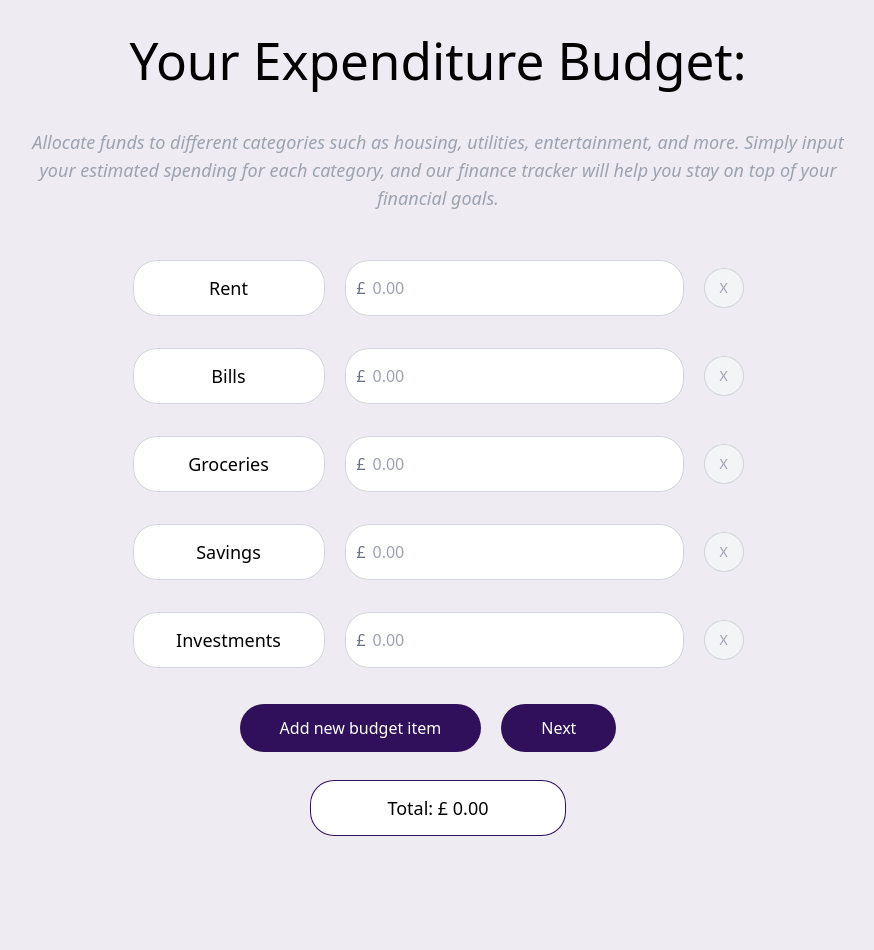
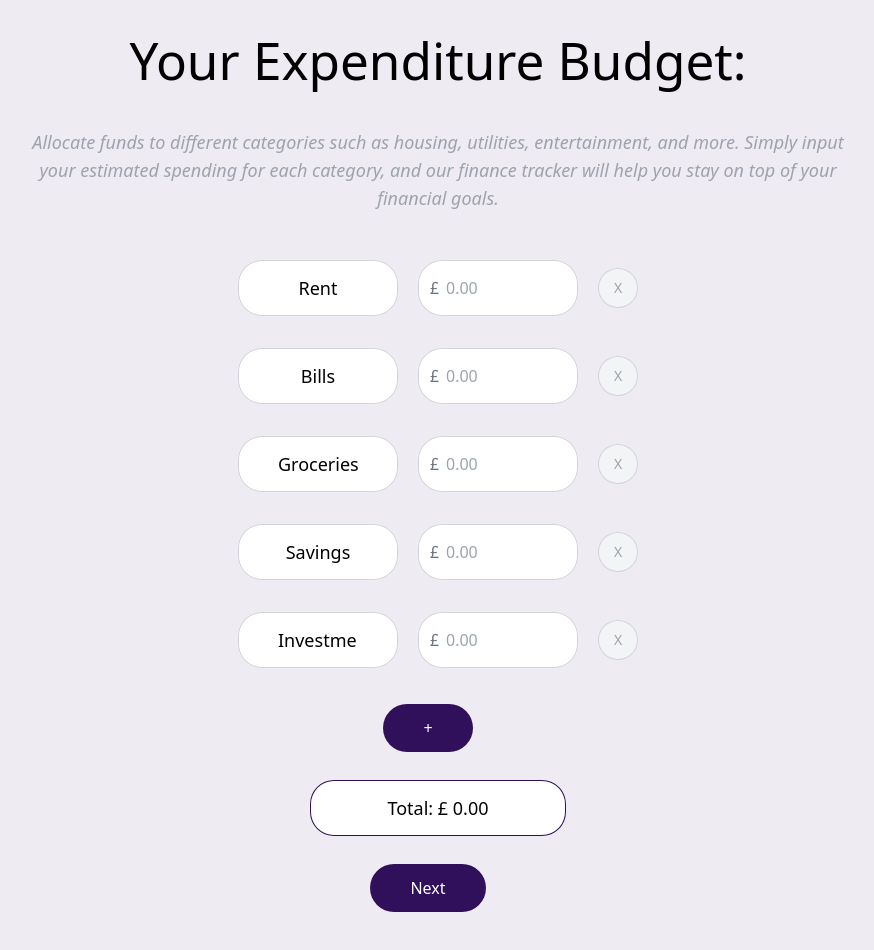
Before and after one commit to MrKatrish/insight_wallet, a React (Vite) app: page /budget in a window 1280 px wide. Shown: the top 950 px of the page, without its empty margins (202-1076 px from the left). Before the commit the page ends 876 px from the top, so only its background shows below. Built offline with nearby package versions, Linux system fonts and the light colour scheme.

Commit message:
adjusted widths of label and number inputs in user input to be the same

```diff
--- a/src/components/UserInput.jsx
+++ b/src/components/UserInput.jsx
@@ -4,12 +4,12 @@ export default function UserInput({labelTitle, labelAmount, handleChange, handle
     return (
         <>
         <div className="flex p-2 justify-center">
-            <input type="text" className="text-lg font-medium leading-10 px-10 py-2 mx-5 border-0 ring-1 ring-inset ring-gray-300 w-48 bg-white rounded-3xl text-center" placeholder="Title" value={labelTitle} onChange={(e) => handleLabelTitleChange(id, e)}></input>
+            <input type="text" className="text-lg font-medium leading-10 px-10 py-2 mx-5 border-0 ring-1 ring-inset ring-gray-300 w-40 bg-white rounded-3xl text-center" placeholder="Title" value={labelTitle} onChange={(e) => handleLabelTitleChange(id, e)}></input>
             <div className="relative">
             <div className="absolute inset-y-0 left-0 flex items-center pl-3">
                 <span className="text-gray-500 sm:text-md">£</span>
             </div>
-            <input type="number" className="rounded-3xl border-0 py-4 pl-7 pr-20 ring-1 ring-inset ring-gray-300 placeholder:text-gray-400" placeholder="0.00" value={labelAmount === 0 ? "" : labelAmount} onChange={(e) => handleChange(id,e)} />
+            <input type="number" className="rounded-3xl border-0 py-4 pl-7 pr-20 ring-1 ring-inset ring-gray-300 w-40 placeholder:text-gray-400" placeholder="0.00" value={labelAmount === 0 ? "" : labelAmount} onChange={(e) => handleChange(id,e)} />
             </div>
             <button onClick={() => handleDelete(id)} className="text-sm font-medium border-0 w-10 h-10 px-2 mx-5 mt-2 ring-1 ring-inset ring-gray-300 rounded-3xl bg-gray-100 text-gray-400">X</button>
         </div>
--- a/src/pages/Budget.jsx
+++ b/src/pages/Budget.jsx
@@ -71,6 +71,7 @@ function Budget({ updateUserData }) {
       <FormTitle title='Your Expenditure Budget:' />
       <p className='italic text-gray-400 mb-8 mx-48 text-lg'>Allocate funds to different categories such as housing, utilities, entertainment, and more. Simply input your estimated spending for each category, and our finance tracker will help you stay on top of your financial goals.</p>
 
+      <div>
         {budgets.map((item, index) => (
           <div key={index} className="flex p-2 justify-center">
               <UserInput labelTitle={item.title} labelAmount={item.amount} id={item.id} handleChange={handleBudgetChange} handleLabelTitleChange={handleBudgetTitleChange} handleDelete={handleDelete}/>
@@ -78,11 +79,14 @@ function Budget({ updateUserData }) {
         ))}
 
         <div className='flex flex-row justify-center'>
-        <FormButton onClick={handleAddBudgets} title='Add new budget item' />
-        <FormButton onClick={handleSubmit} title='Next' />
+          <FormButton className='h-8 w-8 p-4 m-4 rounded-full font-bold' onClick={handleAddBudgets} title='+'/>
         </div>
 
         <TotalSum label="Total" total={totalBudget} />
+
+      </div>
+
+      <FormButton className='justify-left' onClick={handleSubmit} title='Next' />
 
     </>
   );
```
Lines whose indentation alone changed are shown as unchanged.
